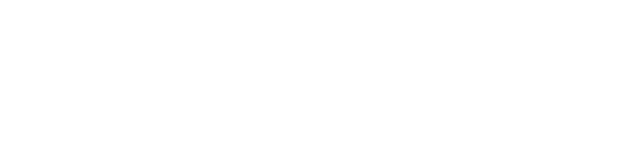
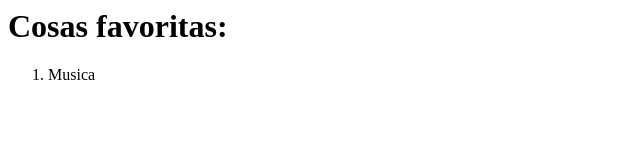
Before and after one commit to Keyla-622/programacion_estatica, a plain HTML site: page practica.html in a window 1280 px wide. Shown: the whole page, without its empty margins (0-640 px from the left). Drawn offline with Linux system fonts and the light colour scheme.

Commit message:
agreg. lista a práctica.html

```diff
--- a/practica.html
+++ b/practica.html
@@ -6,4 +6,16 @@
 
     </head>
 
+    <body>
+
+        <h1> Cosas favoritas: </h1>
+
+        <ol>
+
+            <li> Musica </li>
+
+        </ol>
+
+    </body>
+
 </html>
```
